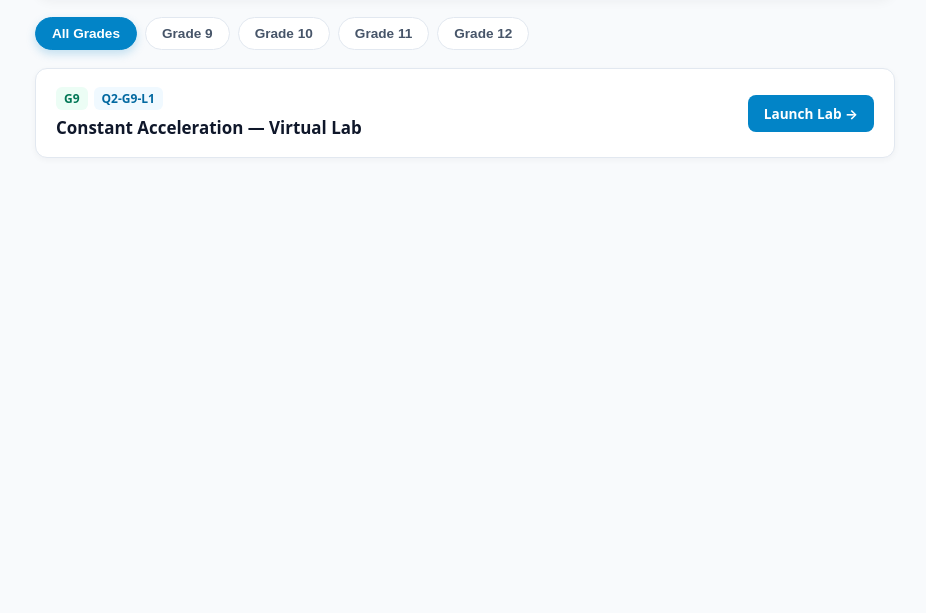
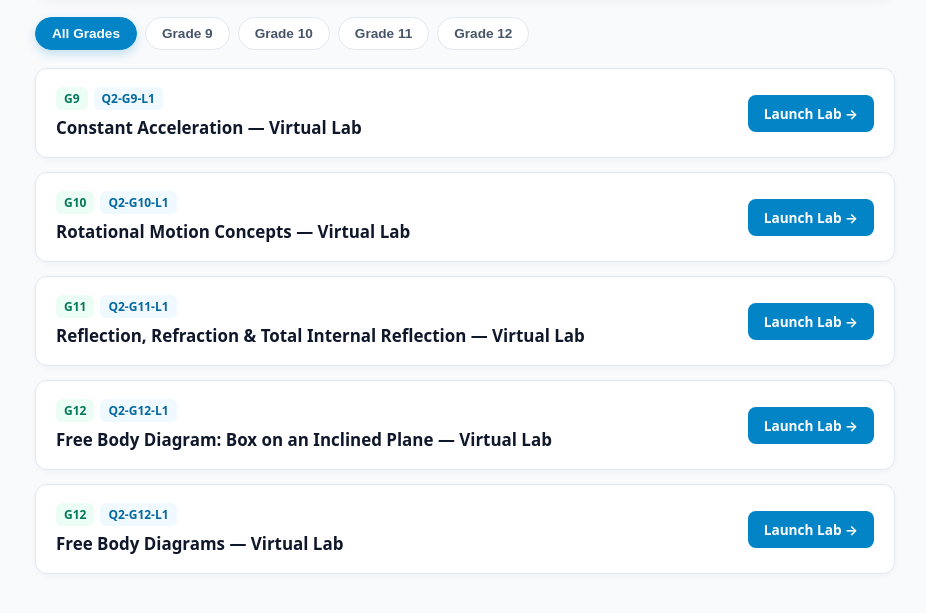
Before and after one commit to assemalatrash/PhysicsLab, a plain HTML site: page index.html in a window 1280 px wide. Shown: the part 145-758 px from the top of the page, without its empty margins (175-1101 px from the left). Drawn offline with Linux system fonts and the light colour scheme.

Commit message:
Update index.html

```diff
--- a/index.html
+++ b/index.html
@@ -165,10 +165,30 @@
         title: "Constant Acceleration — Virtual Lab",
         file: "Q2-G9-L1-Constant_acceleration.html"
       },
-      // أمثلة جاهزة للإضافة الأسبوعية (أزل علامتي // عند رفع الملف):
-      // { grade: "G10", code: "G10-L1", title: "Rotational Motion Interactive Lab", file: "G10-L1-Rotational_motion.html" },
-      // { grade: "G11", code: "G11-L1", title: "Projectile Motion Lab", file: "G11-L1-Projectile_motion.html" },
-      // { grade: "G12", code: "G12-L1", title: "Electric Fields & Forces Lab", file: "G12-L1-Electric_fields.html" },
+      {
+        grade: "G10",
+        code: "Q2-G10-L1",
+        title: "Rotational Motion Concepts — Virtual Lab",
+        file: "Q2-G10-L1-Rotational_Motion_Concepts.html"
+      },
+      {
+        grade: "G11",
+        code: "Q2-G11-L1",
+        title: "Reflection, Refraction & Total Internal Reflection — Virtual Lab",
+        file: "Q2-G11-L1-Reflection_Refraction_and_Total_Internal_Reflection.html"
+      },
+      {
+        grade: "G12",
+        code: "Q2-G12-L1",
+        title: "Free Body Diagram: Box on an Inclined Plane — Virtual Lab",
+        file: "Q2-G12-L1-Free_body_diagram_box_on_an_inclined_plane.html"
+      },
+      {
+        grade: "G12",
+        code: "Q2-G12-L1",
+        title: "Free Body Diagrams — Virtual Lab",
+        file: "Q2-G12-L1-Free_Body_Diagrams.html"
+      }
     ];
 
     let selectedGrade = "ALL";
```
